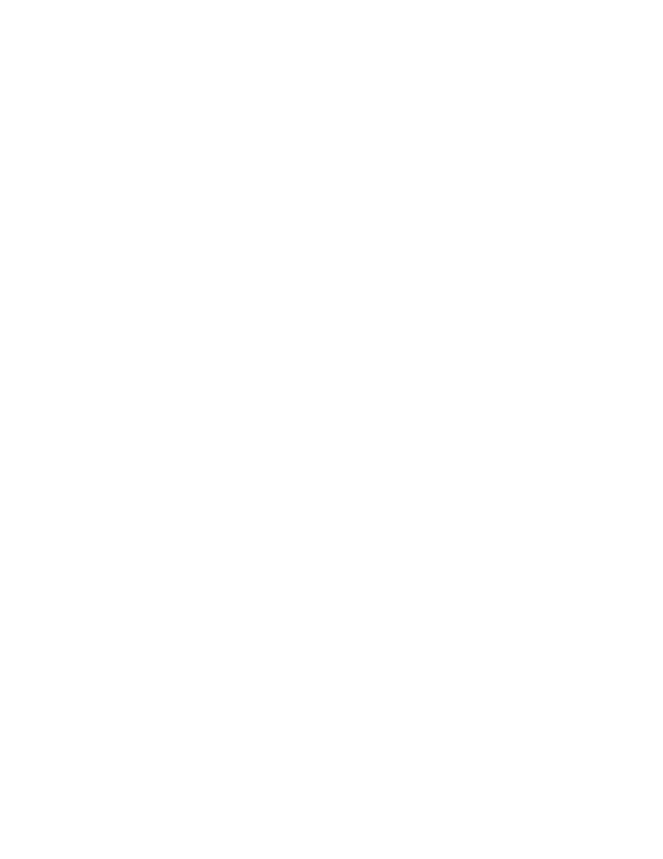
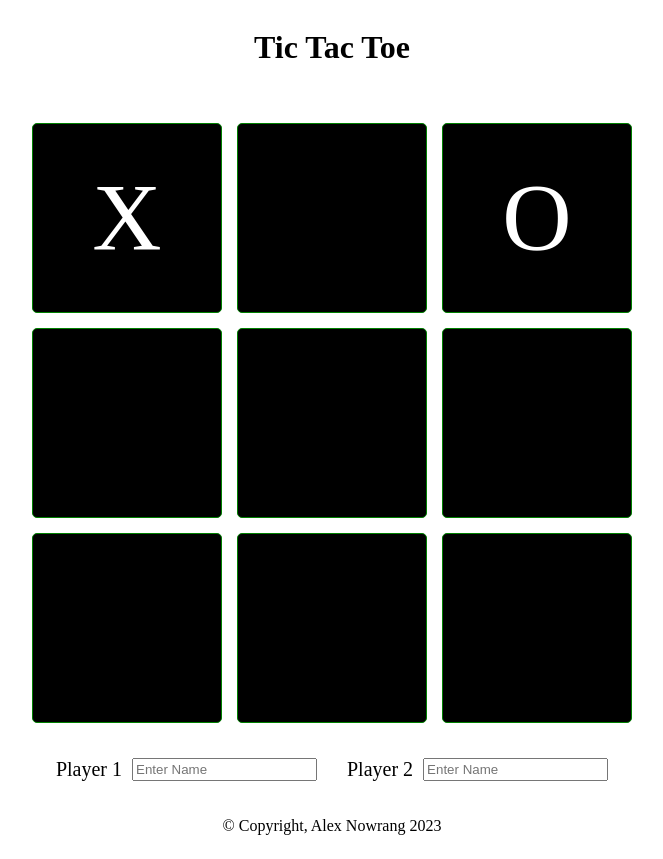
Before and after one commit to Developing-Alex/Tic-Tac-Toe, a plain HTML site: page index.html in a window 1280 px wide. Shown: the whole page, without its empty margins (308-971 px from the left). Before the commit the page ends 800 px from the top, so only its background shows below. Drawn offline with Linux system fonts and the light colour scheme.

Commit message:
Add basic html skeleton with some basic style

```diff
--- a/index.html
+++ b/index.html
@@ -4,9 +4,38 @@
   <meta charset="UTF-8">
   <meta name="viewport" content="width=device-width, initial-scale=1.0">
   <link rel="stylesheet" href="style.css">
-  <title>Document</title>
+  <title>Tic Tac Toe</title>
 </head>
 <body>
+  <header>
+    <h1>Tic Tac Toe</h1>
+  </header>
+  <div id="app-container">
+    <div id="game-container">
+      <div class="square">X</div>
+      <div class="square"></div>
+      <div class="square">O</div>
+      <div class="square"></div>
+      <div class="square"></div>
+      <div class="square"></div>
+      <div class="square"></div>
+      <div class="square"></div>
+      <div class="square"></div>
+    </div>
+    <form action="#" method="post">
+      <div class="player-container">
+        <label class="player" for="player-1">Player 1</label>
+        <input id="player-1" type="text" placeholder="Enter Name" value="">
+      </div>
+      <div class="player-container">
+        <label class="player" for="player-2">Player 2</label>
+        <input id="player-2" type="text" placeholder="Enter Name" value="">
+      </div>
+    </form>
+  </div>
+  <footer>
+    <p> &copy; Copyright, Alex Nowrang 2023</p>
+  </footer>
   <script src="app.js"></script>
 </body>
 </html>
--- a/style.css
+++ b/style.css
@@ -0,0 +1,59 @@
+:root {
+  font-size: 16px;
+}
+
+body {
+  display: flex;
+  flex-direction: column;
+  justify-content: center;
+  align-items: center;
+  gap: 20px;
+}
+
+#app-container {
+  display: flex;
+  flex-direction: column;
+  justify-content: center;
+  align-items: center;
+  gap: 20px;
+}
+
+#game-container {
+  border: thin black;
+  display: grid;
+  grid-template-columns: repeat(3, 1fr);
+  grid-template-rows: repeat(3, 1fr);
+  gap: 15px;
+  padding: 15px;
+  width: 600px;
+  height: 600px;
+}
+
+.square {
+  display: flex;
+  border: thin solid green;
+  background-color: black;
+  border-radius: 5px;
+  color: white;
+  align-items: center;
+  justify-content: center;
+  font-size: 6rem;
+}
+
+.square:hover {
+
+}
+
+form {
+  display: flex;
+  gap: 30px;
+}
+
+.player-container {
+  display: flex;
+  gap: 10px;
+}
+
+.player {
+  font-size: 1.25rem;
+}
```
